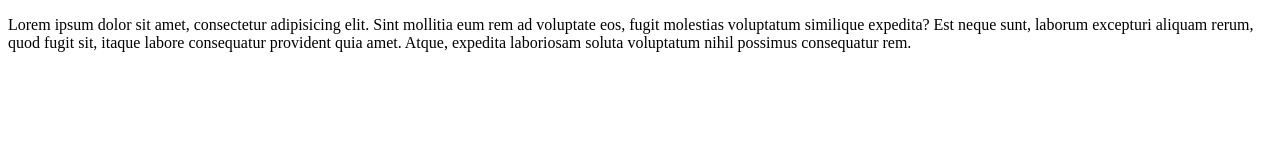
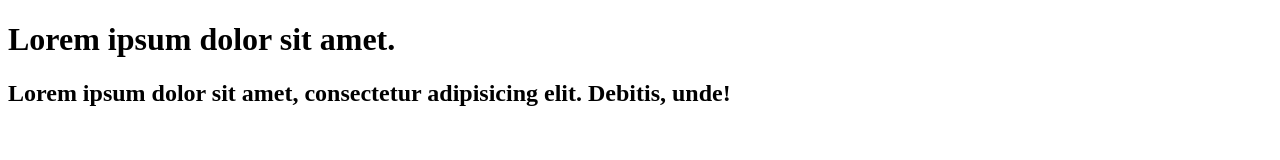
Before and after one commit to Mazka099/git-project, a plain HTML site: page docs/index.html in a window 1280 px wide. Drawn offline with Linux system fonts and the light colour scheme.

Commit message:
commit description

```diff
--- a/docs/index.html
+++ b/docs/index.html
@@ -5,6 +5,7 @@
 	<title>Document</title>
 </head>
 <body>
-	<p>Lorem ipsum dolor sit amet, consectetur adipisicing elit. Sint mollitia eum rem ad voluptate eos, fugit molestias voluptatum similique expedita? Est neque sunt, laborum excepturi aliquam rerum, quod fugit sit, itaque labore consequatur provident quia amet. Atque, expedita laboriosam soluta voluptatum nihil possimus consequatur rem.</p>
+<h1>Lorem ipsum dolor sit amet.</h1>
+<h2>Lorem ipsum dolor sit amet, consectetur adipisicing elit. Debitis, unde!</h2>
 </body>
 </html>
```
Also changed, not shown: 3 other files.
